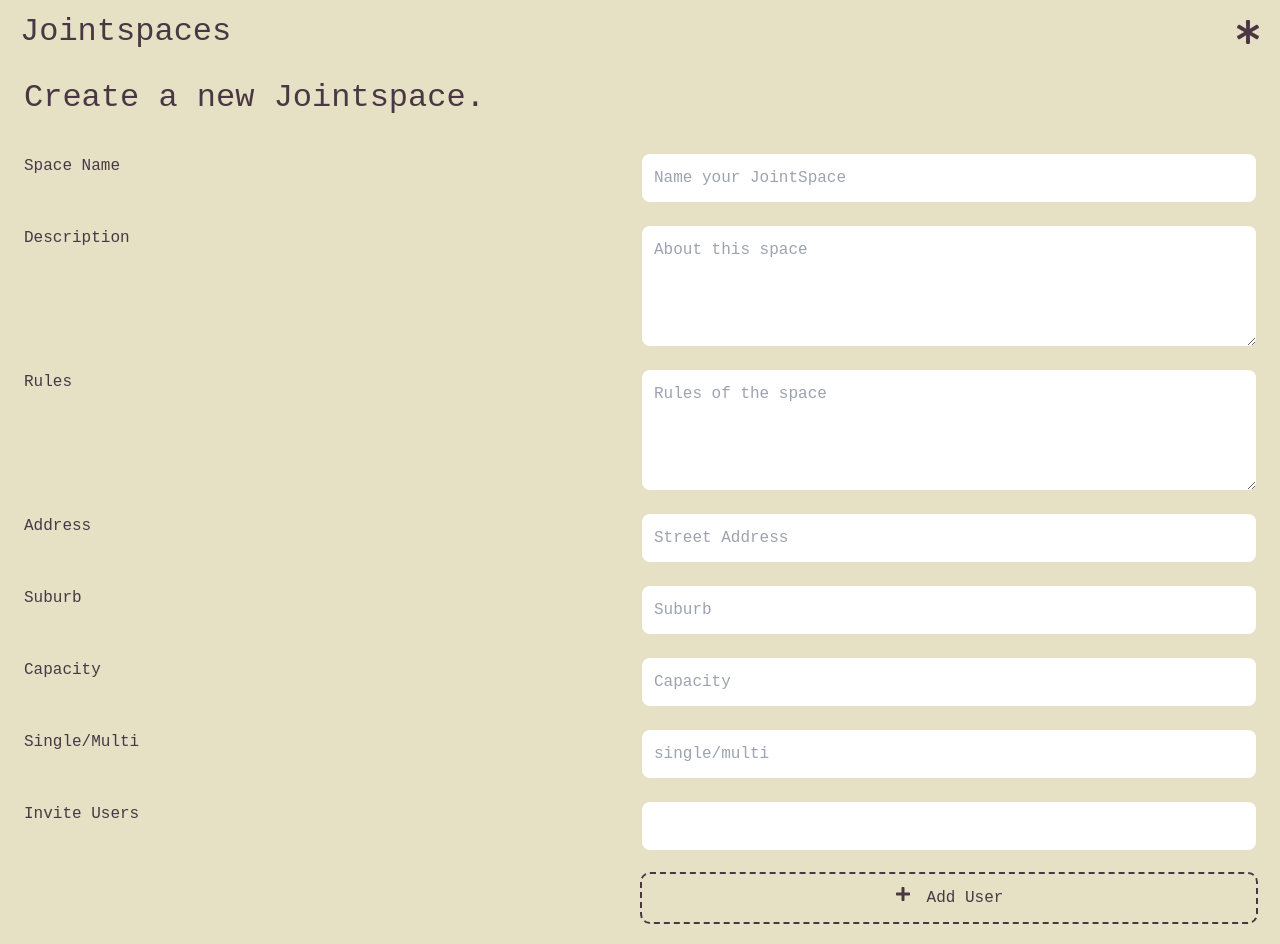
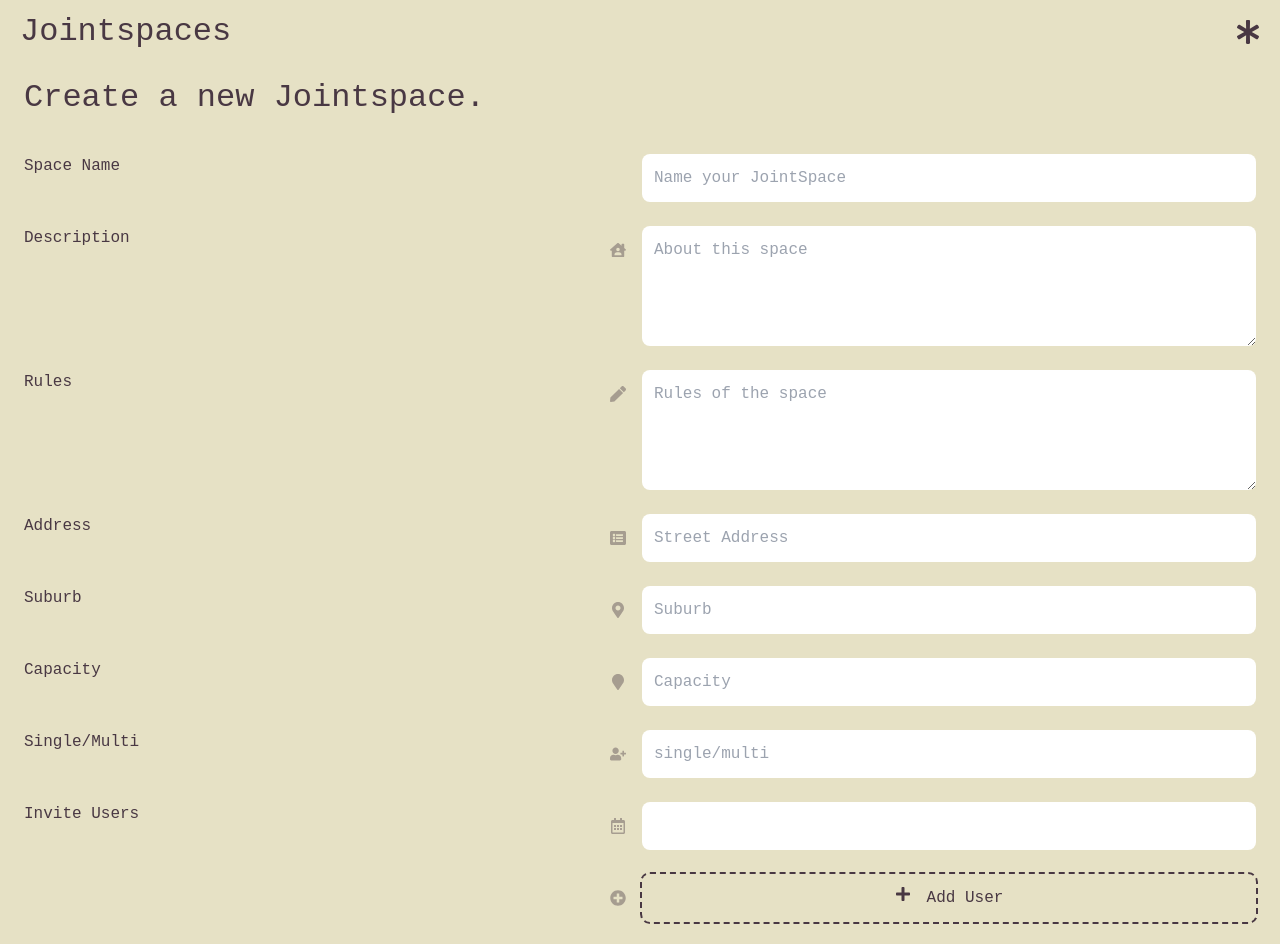
Before and after one commit to pamrosel/Jointspaces, a React (Create React App) app in the folder frontend/: page /createspace in a window 1280 px wide. Shown: the top 944 px of the page. Built offline with nearby package versions, Linux system fonts and the light colour scheme; what tw-elements would draw is missing.

Commit message:
icons added to space form

```diff
--- a/frontend/src/components/SpaceForm.jsx
+++ b/frontend/src/components/SpaceForm.jsx
@@ -1,13 +1,13 @@
 import { useDispatch } from 'react-redux'
 import { createSpace } from '../features/spaces/spaceSlice'
-import { FaPlus } from 'react-icons/fa'
-
+import { FaPlus, FaPen, FaImage, FaHouseUser, FaListAlt, FaMapMarkerAlt, FaMapMarker, FaUserPlus, FaRegCalendarAlt, FaPlusCircle } from 'react-icons/fa'
 import { useFormik } from 'formik'
 import * as Yup from 'yup'
 
 const formClassName = "container mx-auto grid md:grid-cols-2 gap-1"
 const inputClassName = "rounded-lg p-3 bg-slate-50 mb-5 focus:outline-none focus:bg-white"
 const errorClassName = "text-red md:col-span-2 pl-2.5"
+const formiconClassName = "absolute right-3 opacity-40 -bottom-9 z-0"
 
 
 const SpaceForm = () => {
@@ -69,7 +69,7 @@ const SpaceForm = () => {
     return (
         <section>
             <form className={formClassName} onSubmit={formik.handleSubmit}>
-                <label htmlFor="spacename">Space Name
+                <label htmlFor="spacename" className='relative'><FaHouseUser className={formiconClassName}/>Space Name
                 {formik.touched.spacename && formik.errors.spacename ? (
                     <span className={errorClassName}>{formik.errors.spacename}</span>
                 ) : null}
@@ -85,7 +85,7 @@ const SpaceForm = () => {
                     value={formik.values.spacename}
                 />
 
-                <label htmlFor="description">Description
+                <label htmlFor="description" className='relative'><FaPen className={formiconClassName}/>Description
                 {formik.touched.description && formik.errors.description ? (
                     <span className={errorClassName}>{formik.errors.description}</span>
                 ) : null}
@@ -101,7 +101,7 @@ const SpaceForm = () => {
                     value={formik.values.description}
                 />
 
-                <label htmlFor="rules">Rules
+                <label htmlFor="rules" className='relative'><FaListAlt className={formiconClassName}/>Rules
                 {formik.touched.rules && formik.errors.rules ? (
                     <span className={errorClassName}>{formik.errors.rules}</span>
                 ) : null}
@@ -117,7 +117,7 @@ const SpaceForm = () => {
                     value={formik.values.rules}
                 />
 
-                <label htmlFor="address">Address
+                <label htmlFor="address" className='relative'><FaMapMarkerAlt className={formiconClassName}/>Address
                 {formik.touched.address && formik.errors.address ? (
                     <span className={errorClassName}>{formik.errors.address}</span>
                 ) : null}
@@ -133,7 +133,7 @@ const SpaceForm = () => {
                     value={formik.values.address}
                 />
 
-                <label htmlFor="suburb">Suburb
+                <label htmlFor="suburb" className='relative'><FaMapMarker className={formiconClassName}/>Suburb
                 {formik.touched.suburb && formik.errors.suburb ? (
                     <span className={errorClassName}>{formik.errors.suburb}</span>
                 ) : null}
@@ -149,7 +149,7 @@ const SpaceForm = () => {
                     value={formik.values.suburb}
                 />
 
-                <label htmlFor="capacity">Capacity
+                <label htmlFor="capacity" className='relative'><FaUserPlus className={formiconClassName}/>Capacity
                 {formik.touched.capacity && formik.errors.capacity ? (
                     <span className={errorClassName}>{formik.errors.capacity}</span>
                 ) : null}
@@ -165,7 +165,7 @@ const SpaceForm = () => {
                     value={formik.values.capacity}
                 />
 
-                <label htmlFor="spacetype">Single/Multi
+                <label htmlFor="spacetype" className='relative'><FaRegCalendarAlt className={formiconClassName}/>Single/Multi
                 {formik.touched.spacetype && formik.errors.spacetype ? (
                     <span className={errorClassName}>{formik.errors.spacetype}</span>
                 ) : null}
@@ -181,7 +181,7 @@ const SpaceForm = () => {
                     value={formik.values.spacetype}
                 />
 
-                <label htmlFor="spaceusers">Invite Users
+                <label htmlFor="spaceusers" className='relative'><FaPlusCircle className={formiconClassName}/>Invite Users
                 {formik.touched.spaceusers && formik.errors.spaceusers ? (
                     <span className={errorClassName}>{formik.errors.spaceusers}</span>
                 ) : null}
@@ -205,7 +205,7 @@ const SpaceForm = () => {
                     Add User
                 </button>
 
-                <label htmlFor="spaceimage">Image Path
+                <label htmlFor="spaceimage" className='relative'><FaImage className={formiconClassName}/>Image Path
                 {formik.touched.spaceimage && formik.errors.spaceimage ? (
                     <span className={errorClassName}>{formik.errors.spaceimage}</span>
                 ) : null}
--- a/frontend/src/index.css
+++ b/frontend/src/index.css
@@ -34,6 +34,7 @@ body {
     width: 100%;
     display: flex;
     justify-content: space-between;
+    z-index: 1;
 }
 
 .accordion-button:not(.collapsed){
```
Also changed, not shown: frontend/src/pages/SpaceSingle.jsx (+2 -30 lines).
